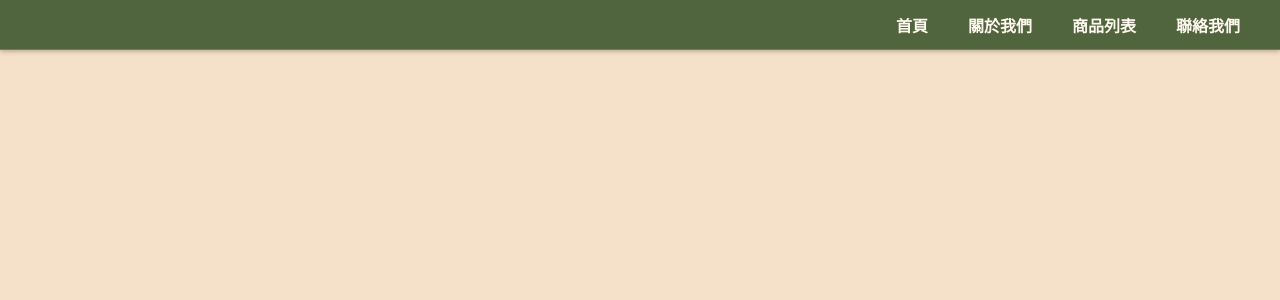
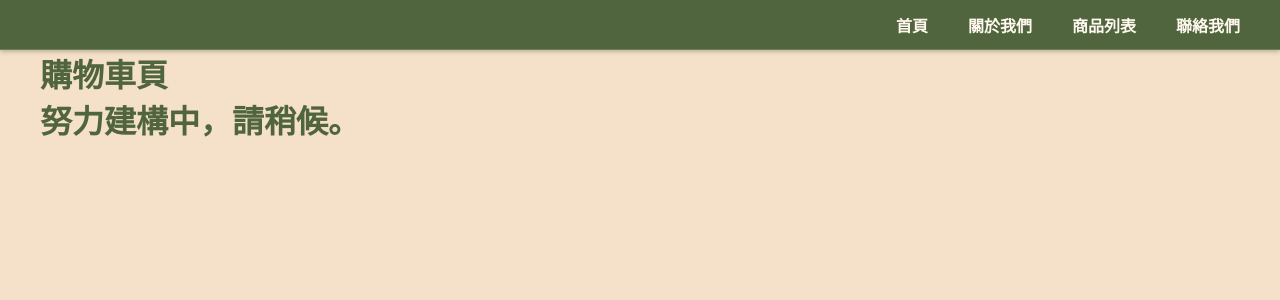
Before and after one commit to binghan60/tsai-vue, a Vue app: page /cart in a window 1280 px wide. Before the commit this address had no page. Shown: the top 300 px of the page. Built offline with nearby package versions, Linux system fonts and the light colour scheme.

Commit message:
空白購物車

```diff
--- a/src/router/index.js
+++ b/src/router/index.js
@@ -3,6 +3,7 @@ import HomeView from '../views/HomeView.vue'
 import AboutView from '../views/AboutView.vue'
 import ProductListView from '../views/ProductListView.vue'
 import ContactusView from '../views/ContactusView.vue'
+import CartView from '../views/CartView.vue'
 
 const router = createRouter({
   history: createWebHistory(import.meta.env.BASE_URL),
@@ -27,6 +28,11 @@ const router = createRouter({
       name: 'contactus',
       component: ContactusView,
     },
+    {
+      path: '/cart',
+      name: 'cart',
+      component: CartView,
+    },
   ],
 })
 
--- /dev/null
+++ b/src/views/CartView.vue
@@ -0,0 +1,13 @@
+<template>
+  <div class="container cart">
+    <div>購物車頁</div>
+    <div>努力建構中，請稍候。</div>
+  </div>
+</template>
+<style scoped>
+.cart {
+  color: var(--primary-color);
+  font-size: 32px;
+  font-weight: 700;
+}
+</style>
```
